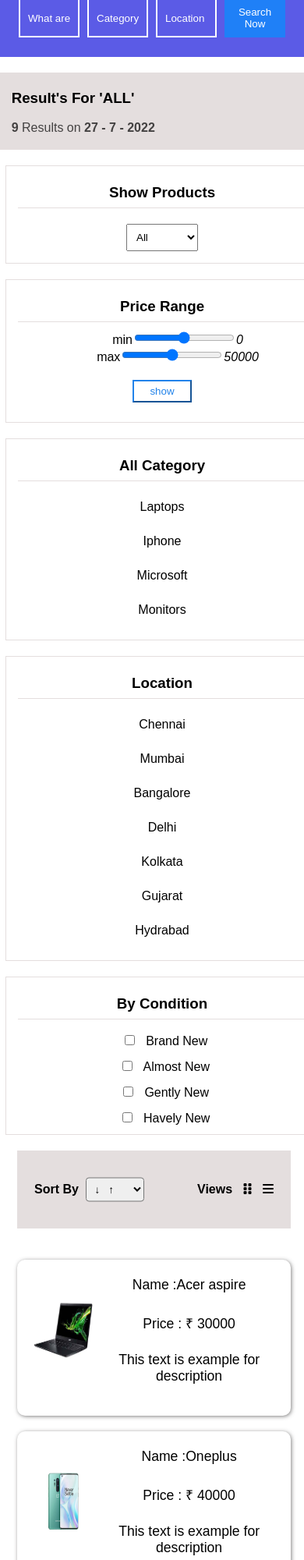
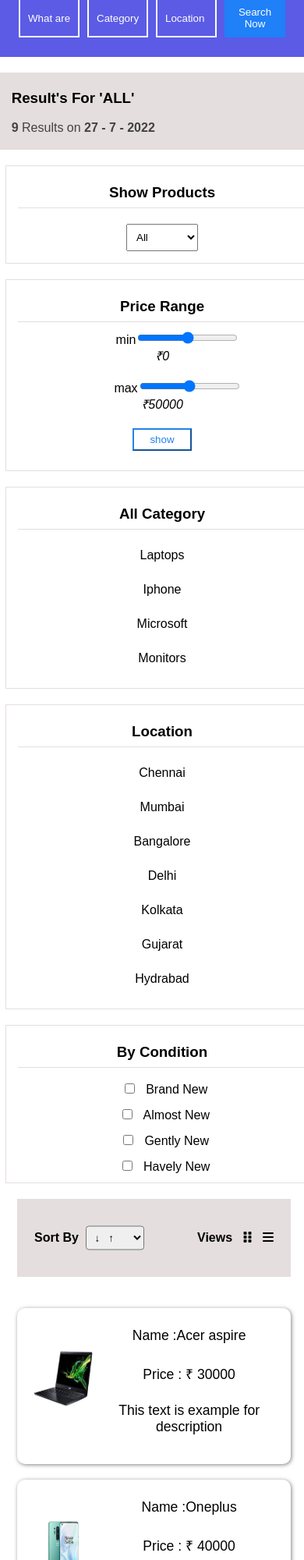
Before and after one commit to 05-SURYA/eCommerce, a plain HTML site: page index.html in a window 390 px wide. Shown: the top 2000 px of the page at 78% size. Drawn offline with Linux system fonts and the light colour scheme.

Commit message:
Update style.css

```diff
--- a/style.css
+++ b/style.css
@@ -151,6 +151,13 @@ footer a{
     text-decoration:none;
     color:rgb(21, 88, 214);
 }
+#min, #max{
+    display:block;
+    text-align:center;
+}
+#min::before,#max::before{
+    content:"₹";
+}
 
 /* media screen 768px */
 @media screen and (max-width:992px){
@@ -176,14 +183,12 @@ footer a{
     .box-left h3{
         margin:10px;
     }
-    .card{
-        height:300px;
-    }
+
     .card img{
-        height:125px;
+        height:200px;
     }
     .card p{
-        margin:2px;
+        margin:5px;
     }
     .box-left h3,.box-left li,.box-left select,.box-left input[type="checkbox"]{
         margin:10px;
```
